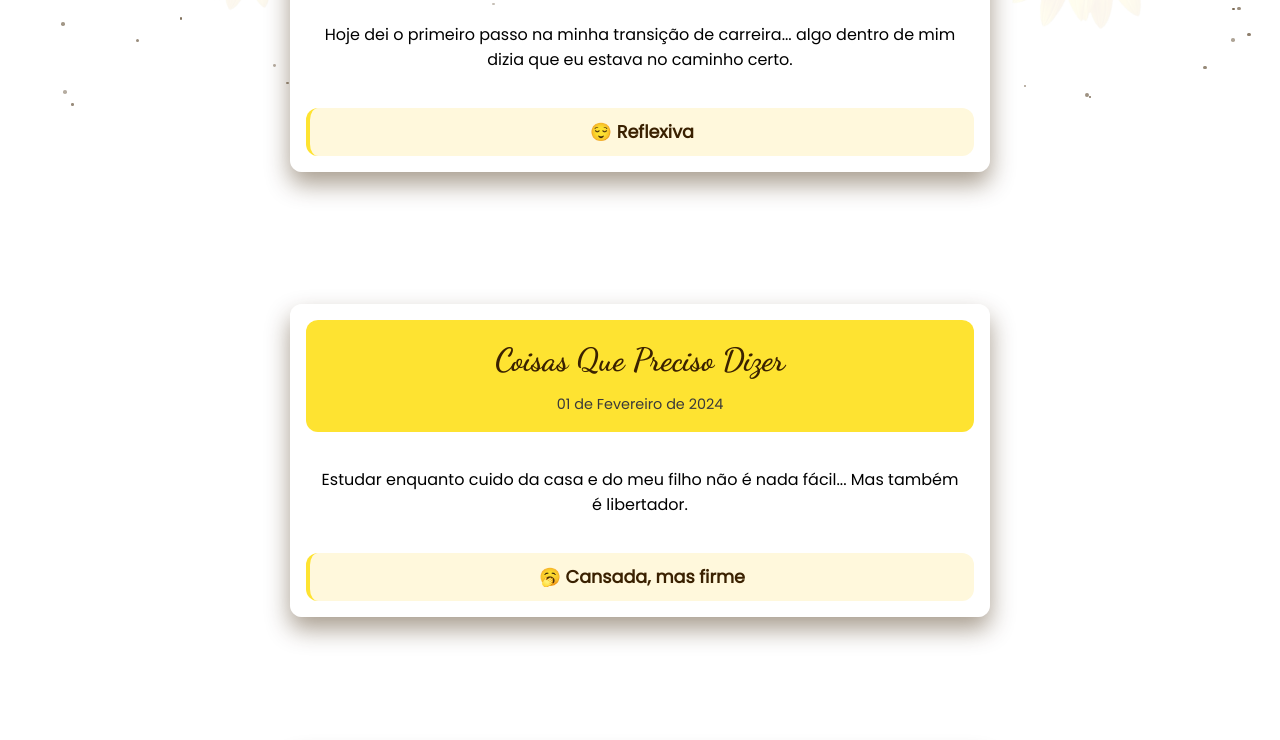
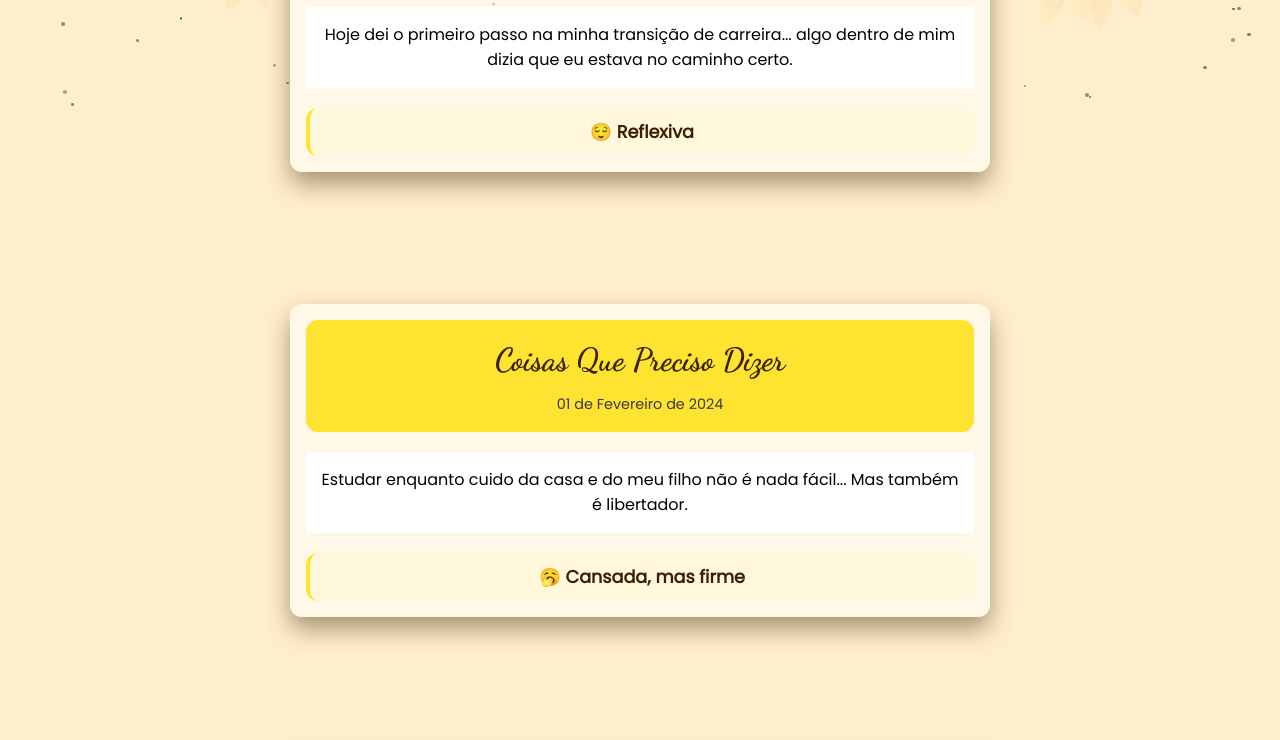
Before and after one commit to RenataARocha/Entre-Tags-e-Emocoes, a plain HTML site: page index.html in a window 1280 px wide. Shown: the part 695-1435 px from the top of the page. Drawn offline with nearby package versions, Linux system fonts and the light colour scheme.

Commit message:
Atualiza background para combinar com identidade visual

```diff
--- a/style.css
+++ b/style.css
@@ -15,6 +15,7 @@ body {
   line-height: 1.6;
   text-align: center;
   padding: 20px;
+  background: #ffe9babb;
 }
 
 /* ---------------------- FUNDOS DECORATIVOS ---------------------- */
```
